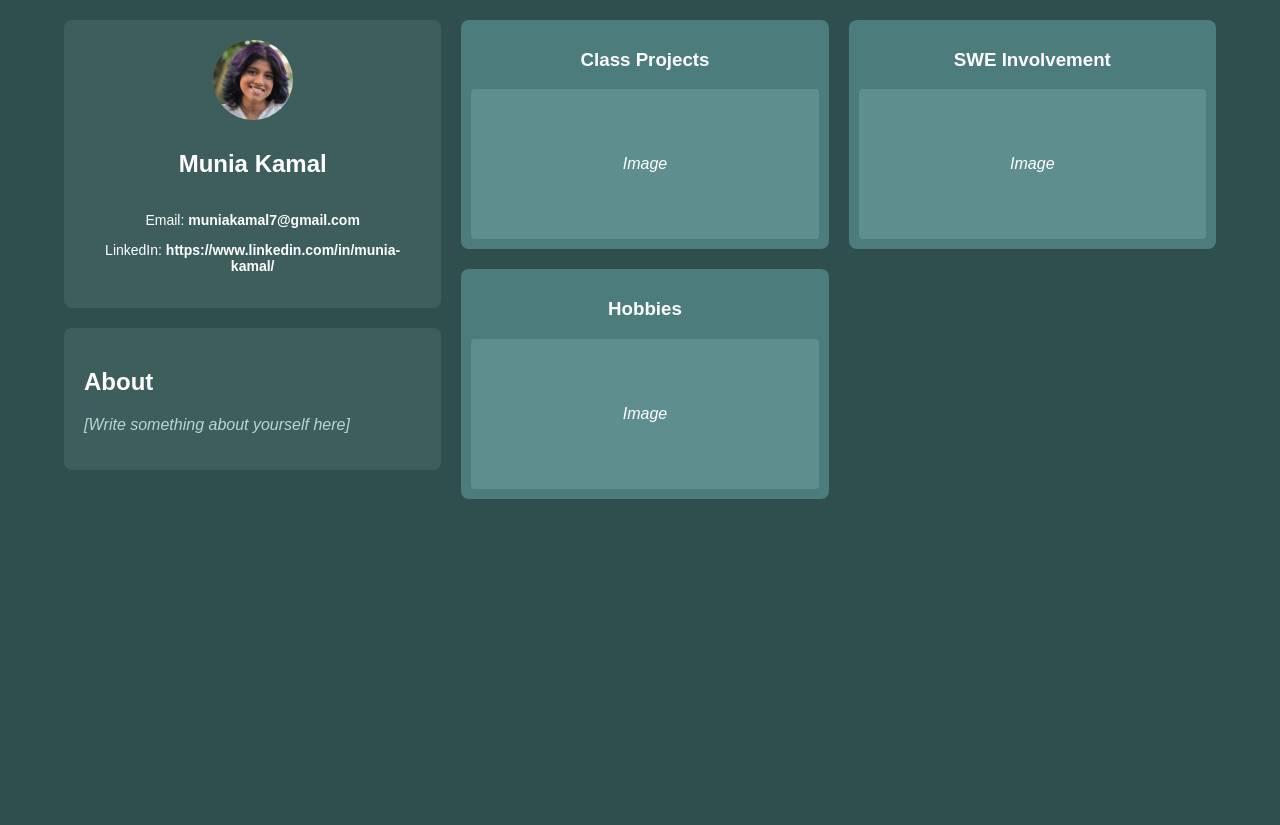
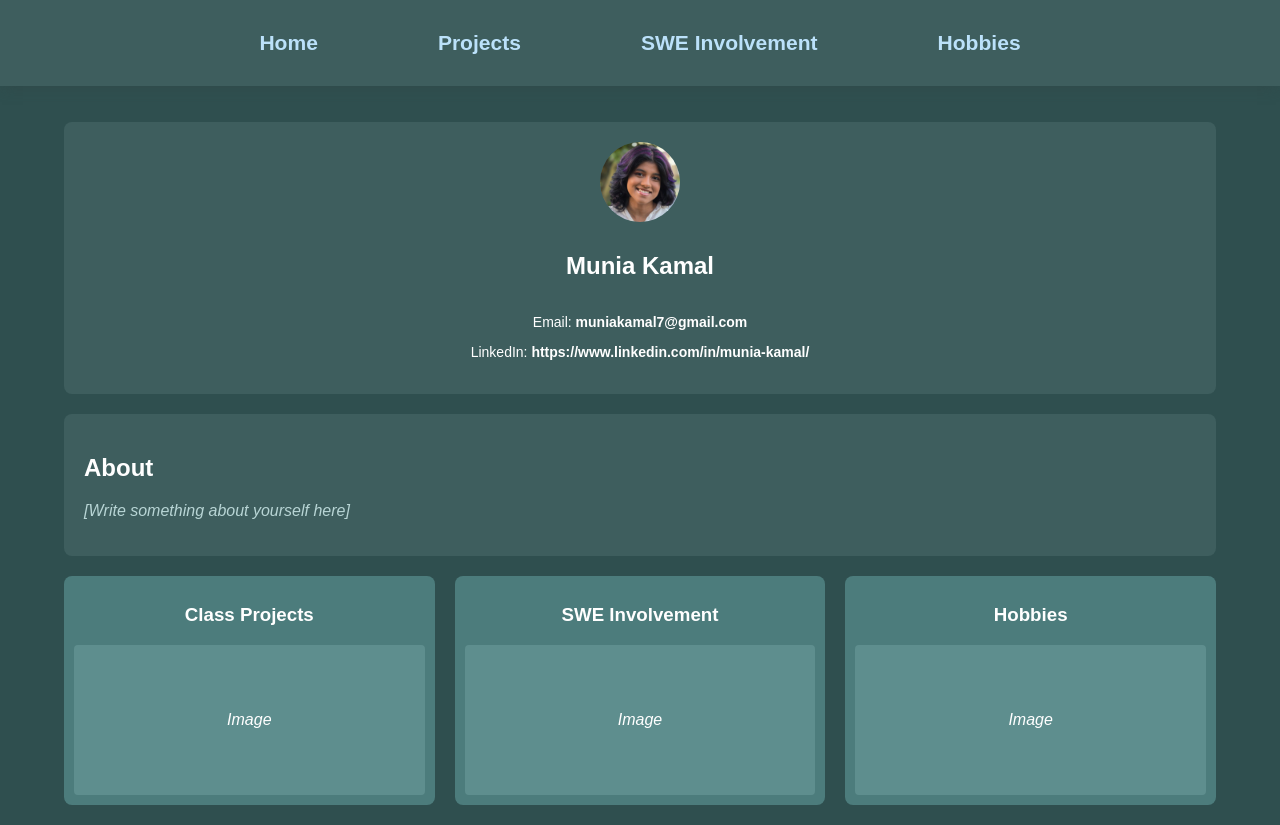
Before and after one commit to muniakamal/muniakamal.github.io, a plain HTML site: page index.html in a window 1280 px wide. Before the commit the page ends 800 px from the top, so only its background shows below. Drawn offline with Linux system fonts and the light colour scheme.

Commit message:
added navbar

```diff
--- a/index.html
+++ b/index.html
@@ -4,9 +4,19 @@
     <meta charset="UTF-8">
     <meta name="viewport" content="width=device-width, initial-scale=1.0">
     <title>Portfolio - Munia Kamal</title>
+
+    <!-- External CSS -->
     <link rel="stylesheet" href="style.css">
+
+    <!-- External JavaScript -->
+    <script src="main.js"></script>
 </head>
 <body>
+    <!-- Header -->
+    <header id="header">
+        <nav id="navbar"></nav>
+    </header>
+
     <div class="container">
         <!-- Info Section (Left Column) -->
         <aside class="info-section">
--- a/main.js
+++ b/main.js
@@ -0,0 +1,35 @@
+
+/**
+   *
+   * Initializing function to load global components
+   */
+async function initGlobal() {
+    try {
+        await loadComponent('/navbar.html', 'navbar');
+    } catch (error) {
+        console.error('Error loading components:', error);
+    }
+}
+
+
+/**
+   *
+   * Function to load component based on path and elementid
+   * @para {string, string} path, id of element
+   */
+async function loadComponent(url, elementId) {
+    try {
+        const response = await fetch(url);
+        if (!response.ok) {
+            throw new Error(`HTTP error! status: ${response.status}`);
+        }
+        const html = await response.text();
+        document.getElementById(elementId).innerHTML = html;
+    } catch (error) {
+        console.error(`Error loading ${url}:`, error);
+    }
+}
+
+
+// Initialize global components
+window.addEventListener("load", initGlobal);
--- /dev/null
+++ b/navbar.html
@@ -0,0 +1,6 @@
+<div class="custom-navbar navbar">
+    <a href="/"><h3>Home</h3></a>
+    <a href="/pages/projects.html"><h3>Projects</h3></a>
+    <a href="/pages/involvement.html"><h3>SWE Involvement</h3></a>
+    <a href="/pages/hobbies.html"><h3>Hobbies</h3></a>
+</div>
--- a/style.css
+++ b/style.css
@@ -8,7 +8,6 @@ body {
 
 .container {
     display: grid;
-    grid-template-columns: 1fr 2fr;
     gap: 20px;
     width: 90%;
     max-width: 1200px;
@@ -96,3 +95,33 @@ body {
 .link:hover {
     text-decoration: underline;
 }
+
+/* Navbar Styling */
+
+.navbar {
+    background-color: #3e5e5e;
+    display: flex;
+    flex-direction: row;
+    flex-wrap: wrap;
+    justify-content: center;
+    box-shadow: -1px 3px 13px -3px #304949;
+    margin-bottom: 1rem;
+    padding: 0;
+}
+
+.navbar a {
+    color: #BBE1FA;
+    text-align: center;
+    padding: 10px 60px;
+    text-decoration: none;
+    font-size: 18px;
+}
+
+.navbar a:hover {
+    background-color: #ddd;
+    color: #3e5e5e;
+}
+
+.hidden {
+    display: none;
+}
```
Also changed, not shown: pages/hobbies.html (added, +29 -0 lines), pages/involvement.html (added, +29 -0 lines), pages/projects.html (added, +30 -0 lines), js/projects.js (added).
